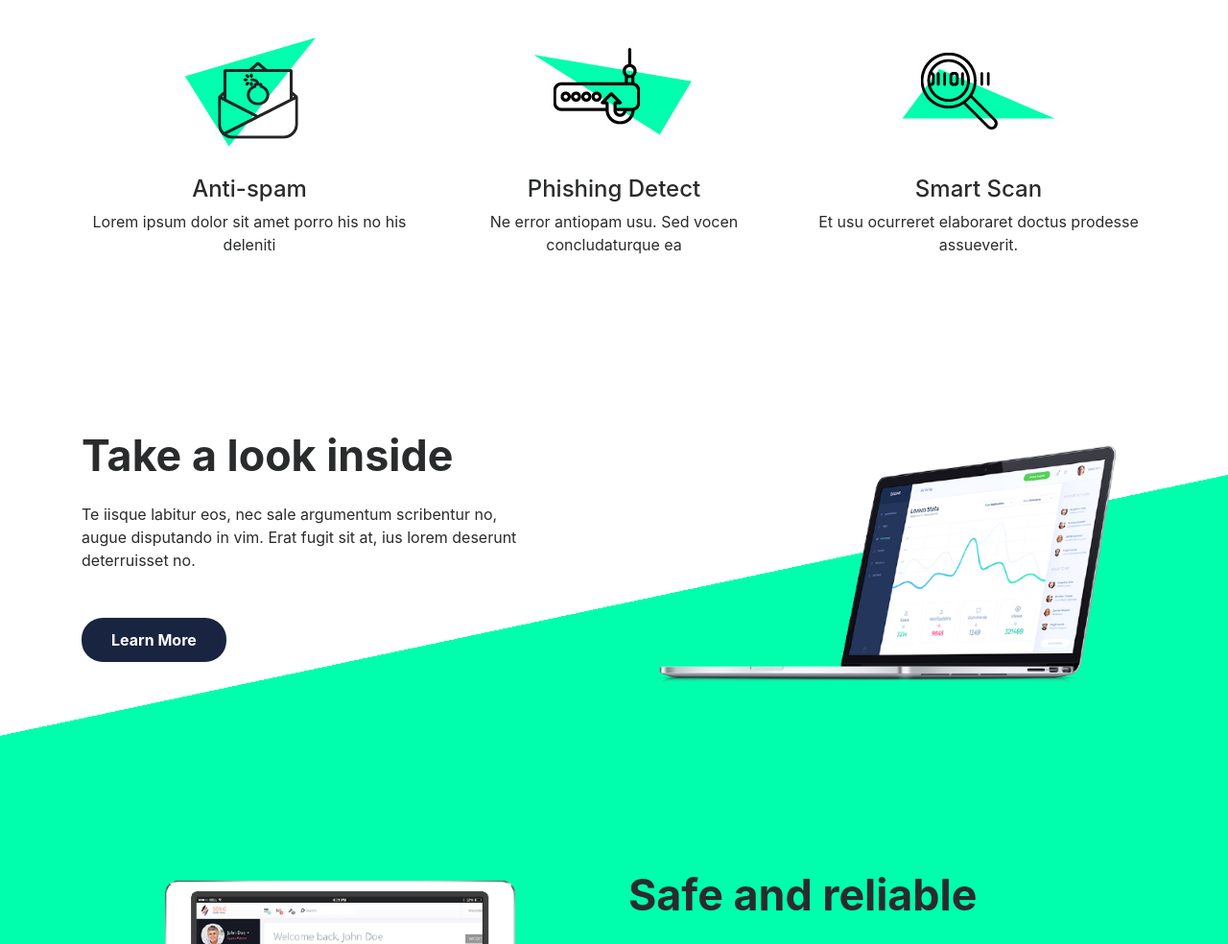
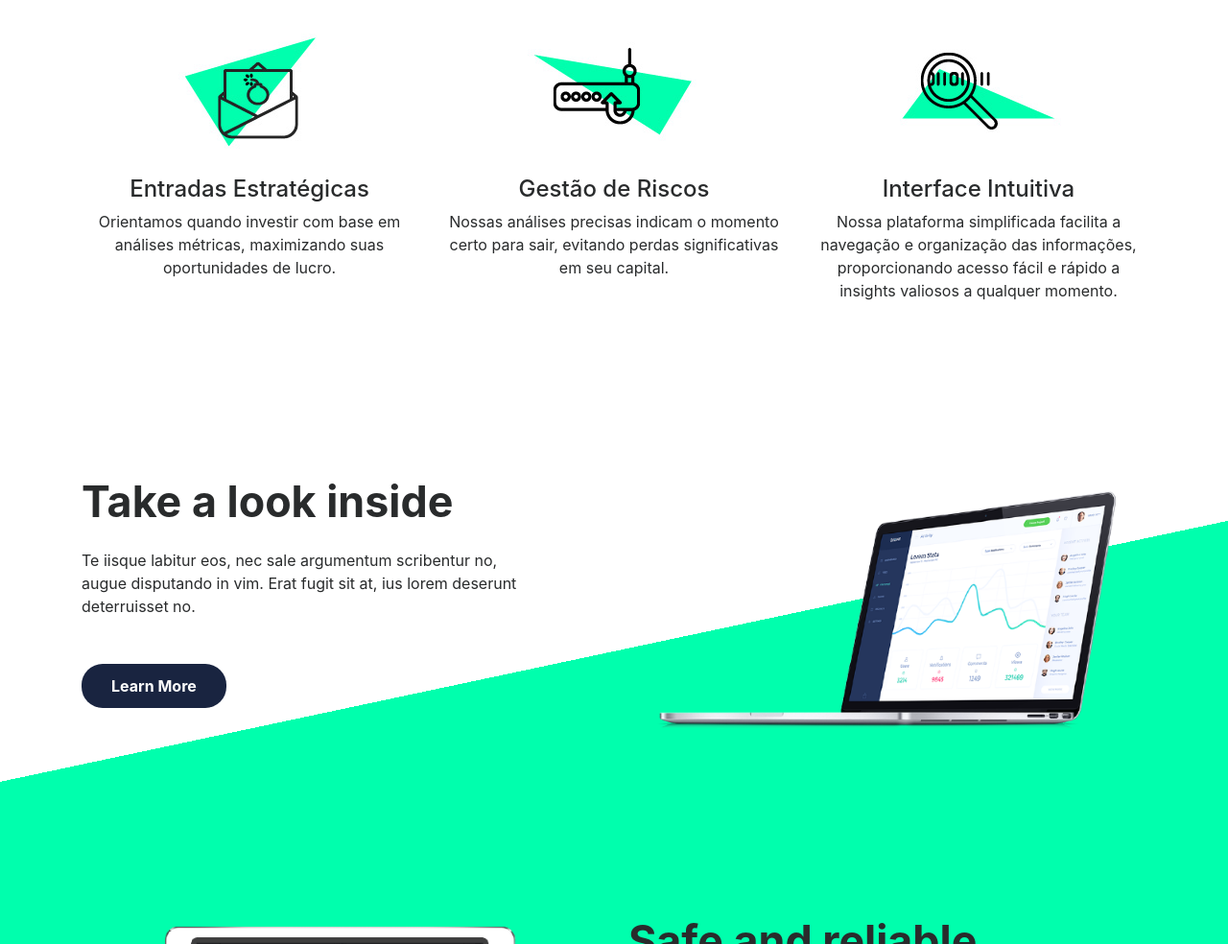
Before and after one commit to rgcoelho01/krypto, a plain HTML site: page index.html in a window 1280 px wide. Shown: the part 789-1773 px from the top of the page at 96% size. Drawn offline with Linux system fonts and the light colour scheme.

Commit message:
Alterações de Texto

```diff
--- a/index.html
+++ b/index.html
@@ -49,18 +49,19 @@
         <div class="row">
             <div data-aos="fade-up" data-aos-delay="0" data-aos-duration="1000" data-aos-once="true" class="col-md-4 text-center">
                 <img src="img/smart-protect-1.jpg" alt="Anti-spam" class="mx-auto">
-                <h4>Anti-spam</h4>
-                <p>Lorem ipsum dolor sit amet porro his no his deleniti</p>
+                <h4>Entradas Estratégicas</h4>
+                <p>Orientamos quando investir com base em análises métricas, maximizando suas oportunidades de lucro.</p>
             </div>
             <div data-aos="fade-up" data-aos-delay="200" data-aos-duration="1000" data-aos-once="true" class="col-md-4 text-center">
                 <img src="img/smart-protect-2.jpg" alt="Phishing Detect" class="mx-auto">
-                <h4>Phishing Detect</h4>
-                <p>Ne error antiopam usu. Sed vocen concludaturque ea</p>
+                <h4>Gestão de Riscos</h4>
+                <p>Nossas análises precisas indicam o momento certo para sair, evitando perdas significativas em seu capital.</p>
             </div>
             <div data-aos="fade-up" data-aos-delay="400" data-aos-duration="1000" data-aos-once="true" class="col-md-4 text-center">
                 <img src="img/smart-protect-3.jpg" alt="Smart Scan" class="mx-auto">
-                <h4>Smart Scan</h4>
-                <p>Et usu ocurreret elaboraret doctus prodesse assueverit.</p>
+                <h4>Interface Intuitiva</h4>
+                <p>Nossa plataforma simplificada facilita a navegação e organização das informações,
+                    proporcionando acesso fácil e rápido a insights valiosos a qualquer momento.</p>
             </div>
         </div>
     </div>
```
